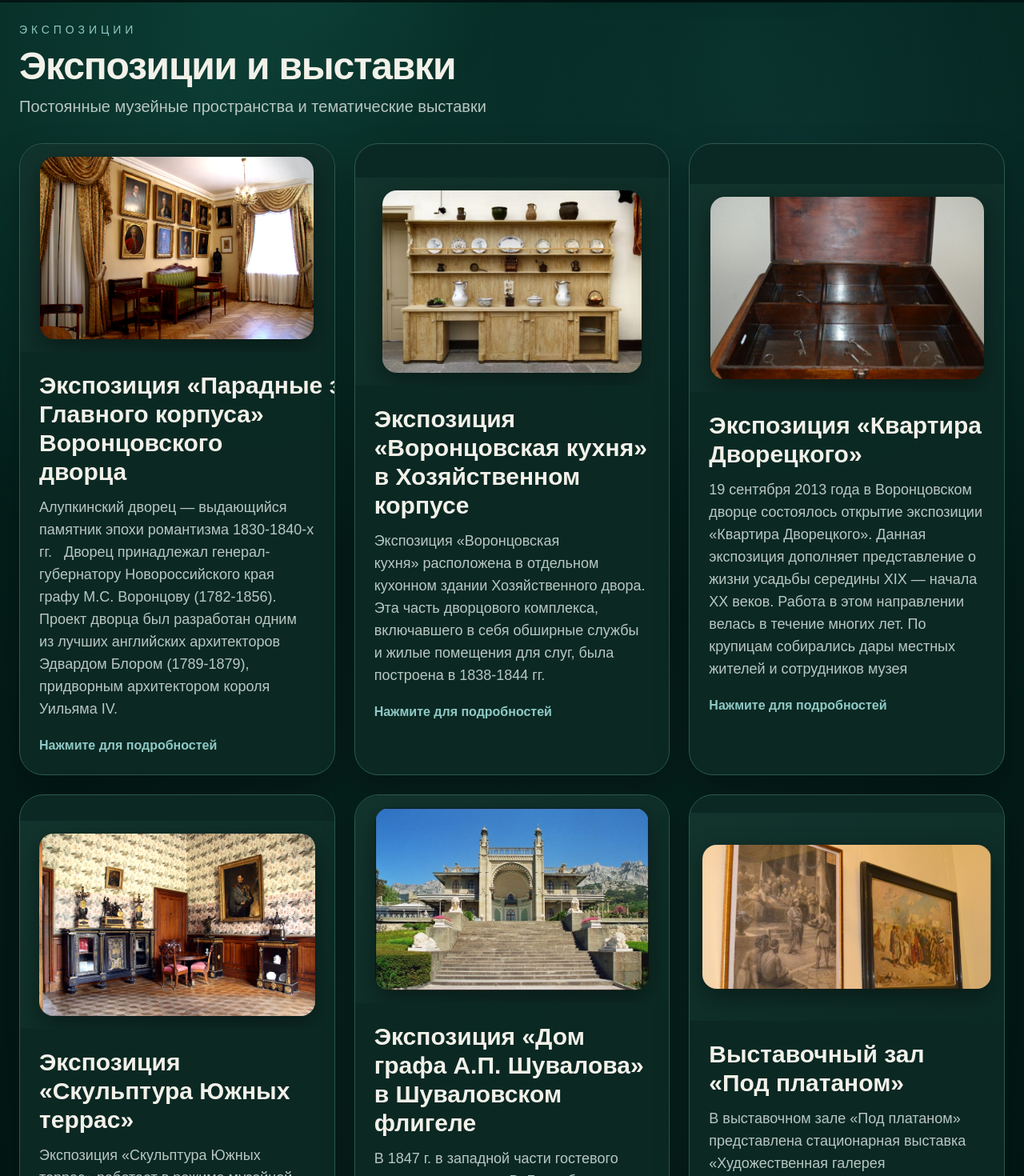
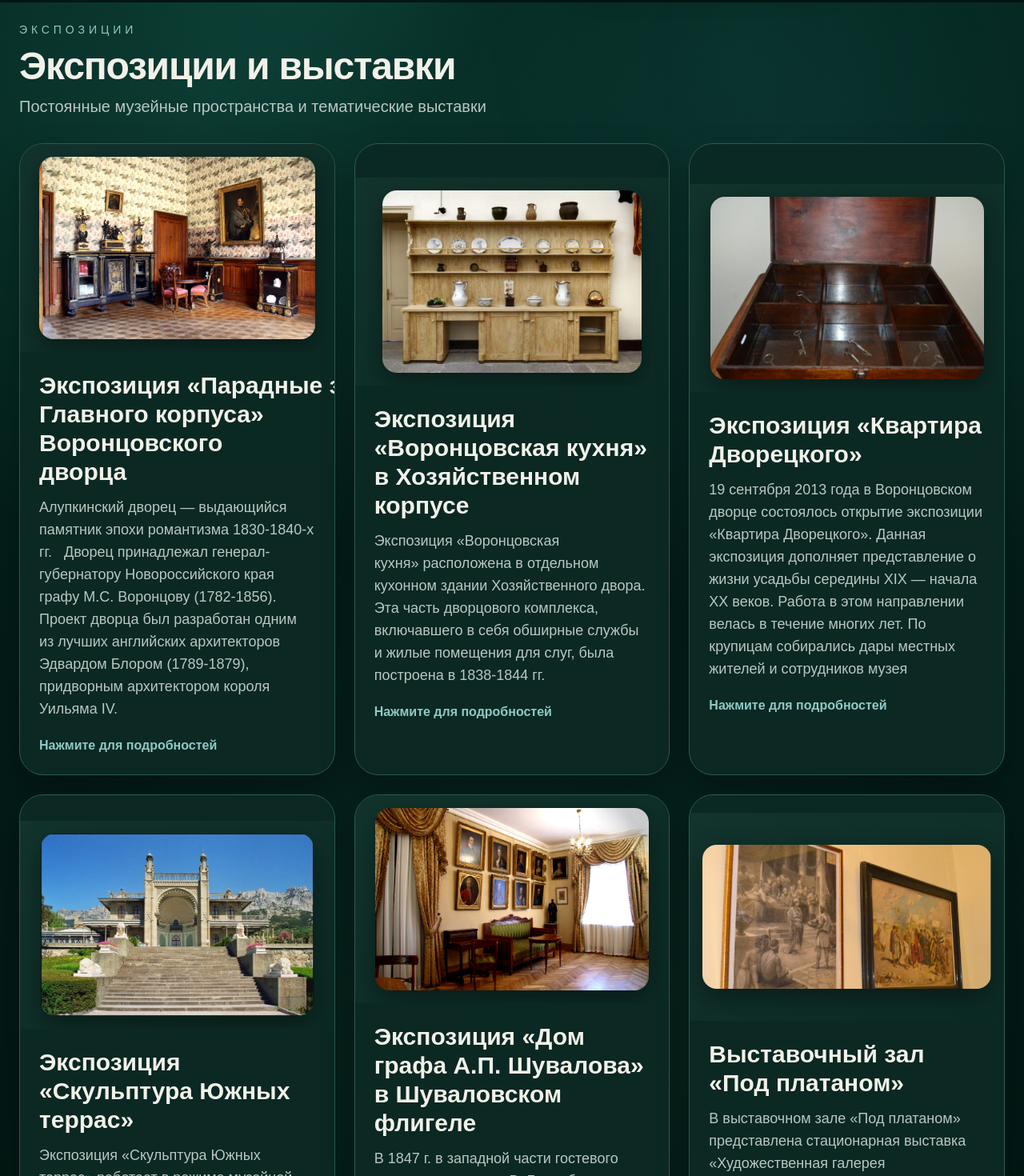
Before and after one commit to smuta666/museumkiosweb, a Next.js app: page /expositions in a window 1280 px wide. Shown: the part 233-1703 px from the top of the page at 80% size. Built offline with nearby package versions, Linux system fonts and the light colour scheme.

Commit message:
fix pictures

```diff
--- a/src/app/expositions/page.tsx
+++ b/src/app/expositions/page.tsx
@@ -11,7 +11,7 @@ export default async function ExpositionsPage() {
       fullDescription:
         "Дворцовый комплекс состоит из пяти корпусов с башнями, открытыми и замкнутыми двориками, террасами, лестницами. Смелая, необычная планировка дворца, оригинальное архитектурное решение придают ему удивительное своеобразие. Дворец располагает богатейшей музейной коллекцией. В музее существует несколько постоянных экспозиций. Парадные залы главного корпуса Воронцовского дворца почти полностью сохранили свою первоначальную отделку. Парадный кабинет с окном-эркером, деревянными панелями, камином напоминает традиционный английский интерьер. Книжный шкаф черного дерева, выполненный в стиле «Буль» в конце XVIII в., круглый стол, английские стулья и кресла с готической резьбой, составляют убранство помещения, где представлены живописные портреты М.С. Воронцова и его соратников по войне 1812 г.",
       price: "500 ₽",
-      imageUrl: "/static/expositions/exhibition-hall.jpg",
+      imageUrl: "/static/expositions/paradnye-zaly.jpg",
     },
     {
       id: "2",
@@ -40,7 +40,7 @@ export default async function ExpositionsPage() {
       fullDescription:
         "Справа и слева от центрального подхода к Альгамбре, посреди цветущих клумб, стоят два каскадных фонтана из белого мрамора.С главной террасы у розария можно спуститься к библиотечному корпусу. Нижняя его площадка представляет собой трельяж, переплетенный виноградными лозами, которые украшают мраморный фонтан с двумя амурами. Рядом с библиотекой высажено большое количество роз, а над ними огромные цветы вьющейся текомы. Диабазовые подпорные стены украшают вазы белого мрамора.",
       price: "350 ₽",
-      imageUrl: "/static/expositions/paradnye-zaly.jpg",
+      imageUrl: "/static/expositions/gallery.jpg",
     },
     {
       id: "5",
@@ -50,7 +50,7 @@ export default async function ExpositionsPage() {
       fullDescription:
         "В 1847 г. в западной части гостевого корпуса архитектор В. Гунт оборудовал одноэтажный флигель для дочери Воронцовых графини Софьи Михайловны Шуваловой и ее семьи. В отличие от парадных залов дворца, всегда доступных для гостей, в них бывали только очень близкие люди, и сохранялась сугубо интимная, домашняя обстановка. Эти особенности были учтены при создании экспозиции «Дом графа Шувалова». Основу ее составили не выставлявшиеся ранее предметы убранства и личные вещи Воронцовых, Шуваловых, Воронцовых-Дашковых. В шести интерьерах флигеля представлены также произведения искусства, отражающие стилевые особенности жилых помещений дворцов середины XIX века. В разные годы они приобретались музеем из частных собраний специально для этой экспозиции.",
       price: "350 ₽",
-      imageUrl: "/static/expositions/gallery.jpg",
+      imageUrl: "/static/expositions/exhibition-hall.jpg",
     },
     {
       id: "6",
```
